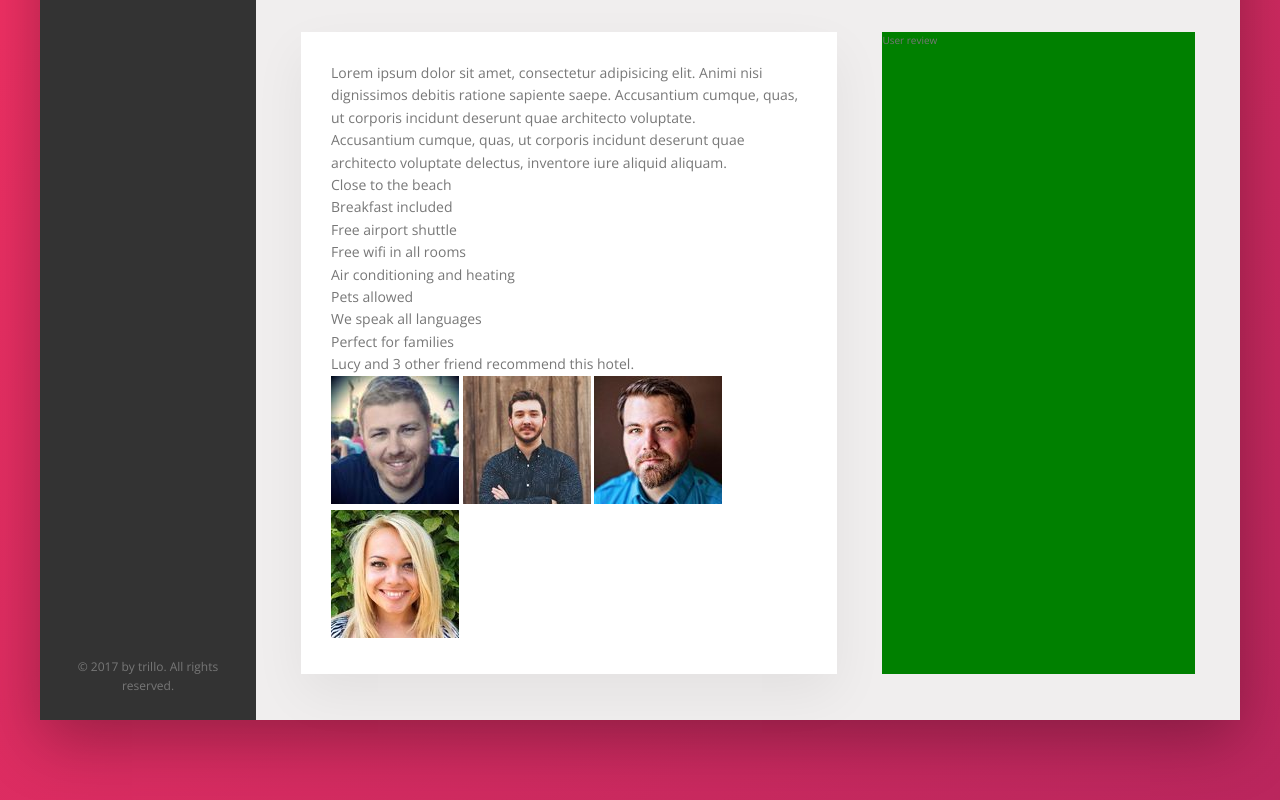
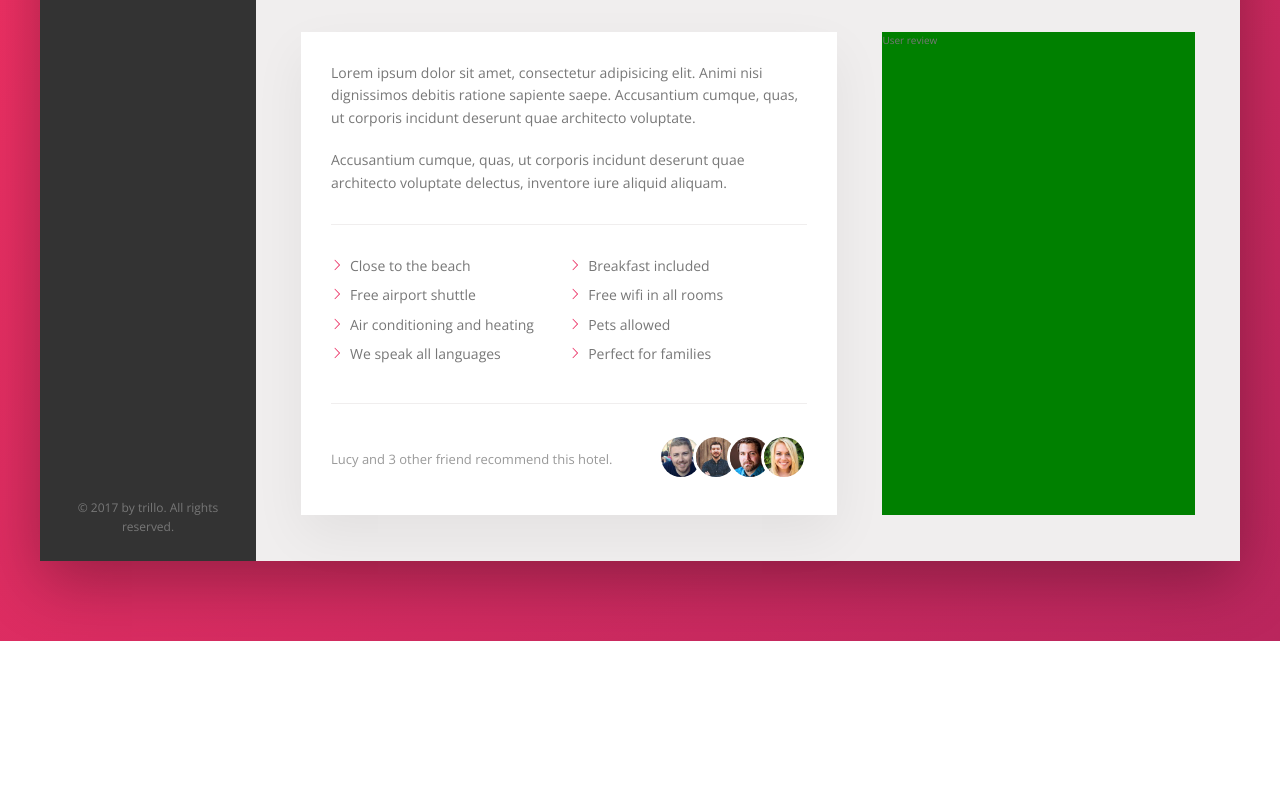
Before and after one commit to cassiorodp/trillo-project, a website: page index.html in a window 1280 px wide. Shown: the part 615-1415 px from the top of the page. After the commit the page ends 1256 px from the top, so only its background shows below. Drawn offline with nearby package versions, Linux system fonts and the light colour scheme; files that its build step writes are made by us from their sources.

Commit message:
feat: add recommend section

```diff
--- a/index.html
+++ b/index.html
@@ -173,8 +173,8 @@
                 <div class="list__item">We speak all languages</div>
                 <div class="list__item">Perfect for families</div>
               </ul>
-              <div class="recomend">
-                <p class="recomend__count">
+              <div class="recommend">
+                <p class="recommend__count">
                   Lucy and 3 other friend recommend this hotel.
                 </p>
                 <div class="recommend__friends">
--- a/sass/_components.scss
+++ b/sass/_components.scss
@@ -315,3 +315,70 @@
     opacity: 1;
   }
 }
+
+////////////////////////////////////////////////
+/// HOTEL DETAILS
+
+.paragraph:not(:last-of-type) {
+  margin-bottom: 2rem;
+}
+
+.list {
+  display: flex;
+  flex-wrap: wrap;
+  list-style: none;
+  margin: 3rem 0;
+  padding: 3rem 0;
+  border-top: 1px solid var(--color-grey-light-3);
+  border-bottom: 1px solid var(--color-grey-light-3);
+
+  &__item {
+    flex: 0 0 50%;
+    margin-bottom: 0.7rem;
+  }
+
+  &__item::before {
+    content: '';
+    display: inline-block;
+    height: 1.2rem;
+    width: 1.2rem;
+    margin-right: 0.7rem;
+
+    // Older browsers
+    // background-image: url(../img/chevron-thin-right.svg);
+    // background-size: cover;
+
+    //Newer browsers
+    background-color: var(--color-primary);
+    -webkit-mask-image: url(../img/chevron-thin-right.svg);
+    -webkit-mask-size: cover;
+    mask-image: url(../img/chevron-thin-right.svg);
+    mask-size: cover;
+  }
+}
+
+.recommend {
+  font-size: 1.3rem;
+  color: var(--color-grey-dark-3);
+
+  display: flex;
+  align-items: center;
+  justify-content: space-between;
+
+  &__count {
+    // same as using justify-content: space-between
+    // margin-right: auto;
+  }
+
+  &__photo {
+    box-sizing: content-box;
+    height: 4rem;
+    width: 4rem;
+    border-radius: 50%;
+    border: 3px solid var(--color-white);
+
+    &:not(:last-child) {
+      margin-right: -1.5rem;
+    }
+  }
+}
```
